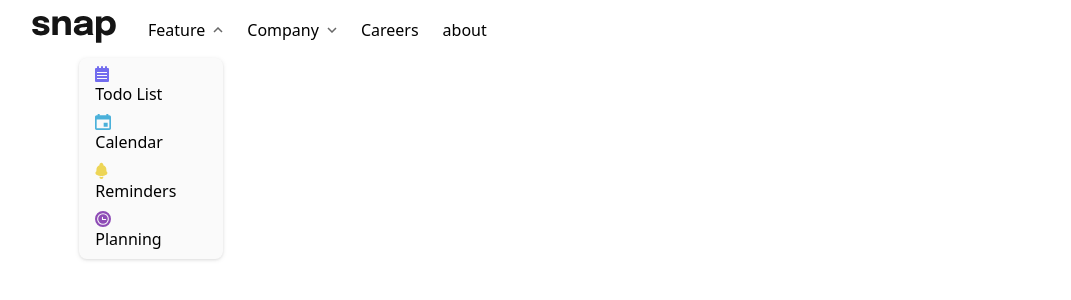
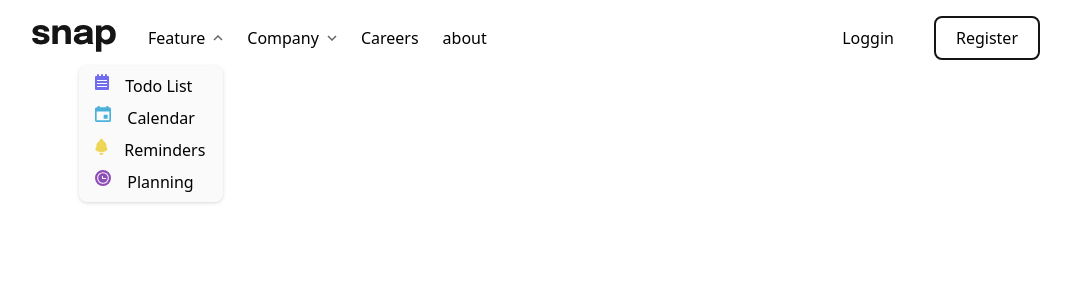
Before and after one commit to Andriikryl/work-landing, a React (Create React App) app: page / in a window 1280 px wide. Both pictures are taken after a click on the element "Feature". Shown: the top 300 px of the page, without its empty margins (104-1175 px from the left). Built offline with nearby package versions, Linux system fonts and the light colour scheme.

Commit message:
feat[nav-btns]

```diff
--- /dev/null
+++ b/src/components/button/index.jsx
@@ -0,0 +1,11 @@
+import React from 'react'
+
+const borderStyles = 'border-2 border-almost-black rounded-lg'
+const filledStyles = 'text-almost-white bg-black rounded-lg font-bold py-4 px-6 mx-0 hover:bg-transparent hover: text-almost-black border-2 border-alomst-black'
+
+export const Button = ({children = '', hasBorder = false, isFilled = false,}) => {
+  return (
+    <button className={`text-medium-gray px-5 py-2 ${hasBorder
+     && borderStyles } ${isFilled && filledStyles}` } >{children}</button>
+  )
+}
--- a/src/components/header/index.jsx
+++ b/src/components/header/index.jsx
@@ -1,5 +1,6 @@
 import React from 'react'
 import { ReactComponent as LogoIcon } from '../../images/logo.svg'
+import { Button } from '../button'
 import { NavItem } from '../nav-item'
 import { NavMenu } from '../nav-menu'
 import { COMPANY, FEATURES } from './constatnt'
@@ -18,6 +19,10 @@ export const Header = () => {
             <NavItem text='Careers'/>
             <NavItem text='about'/>
         </nav>
+        <div className='flex ml-auto space-x-5'>
+      <Button>Loggin</Button>
+      <Button hasBorder={true}>Register</Button>
+        </div>
     </header>
   )
 }
--- a/src/components/manu-item/index.jsx
+++ b/src/components/manu-item/index.jsx
@@ -2,9 +2,9 @@ import React from 'react'
 
 export const MenuItem = ({text = '', icon}) => {
   return (
-    <div>
+    <div className='flex w-full space-x-4'>
         {icon}
-        <span>{text}</span>
+        <span className='text-medium-gray hover:texy-almost-black cursor-pointer'>{text}</span>
     </div>
   )
 }
```
